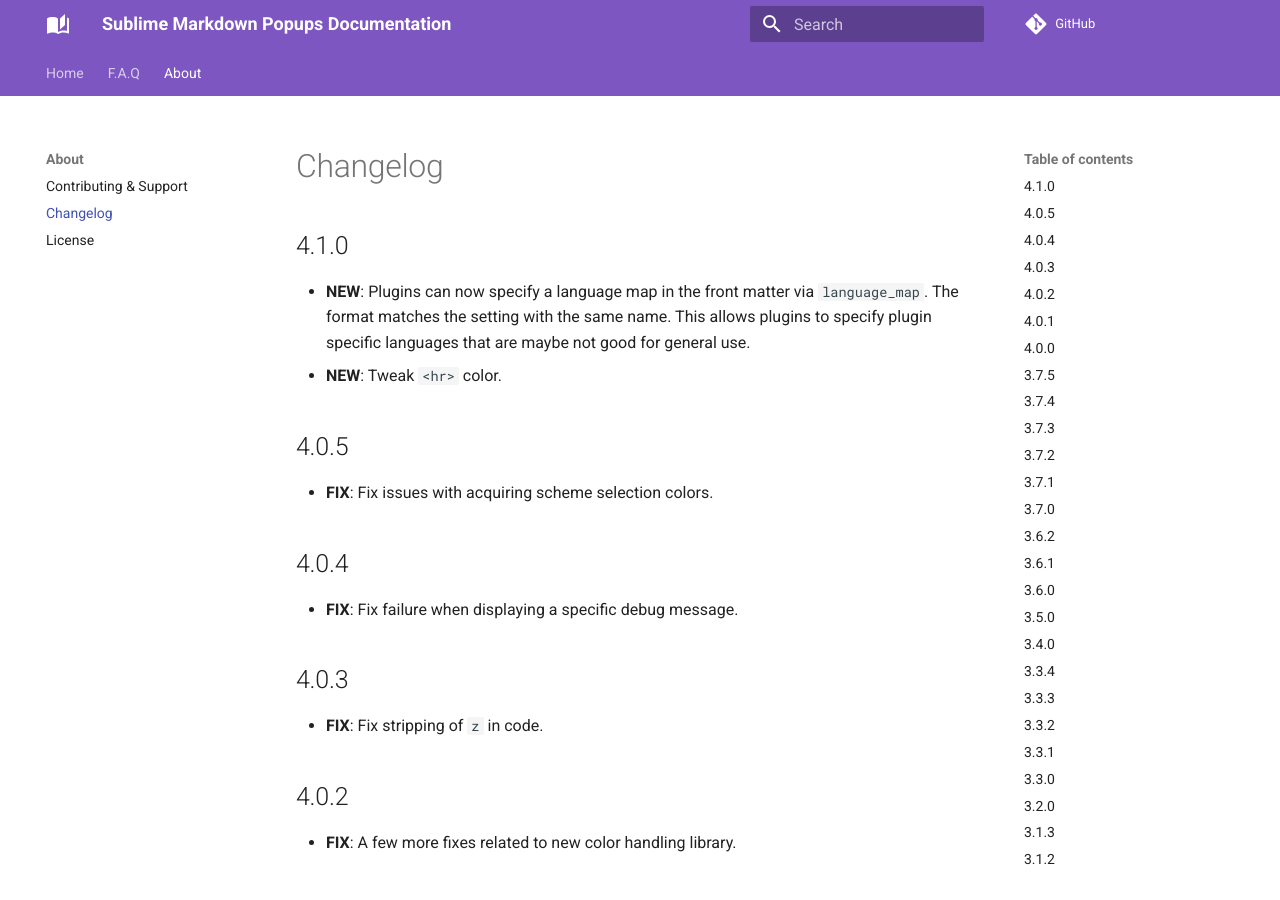
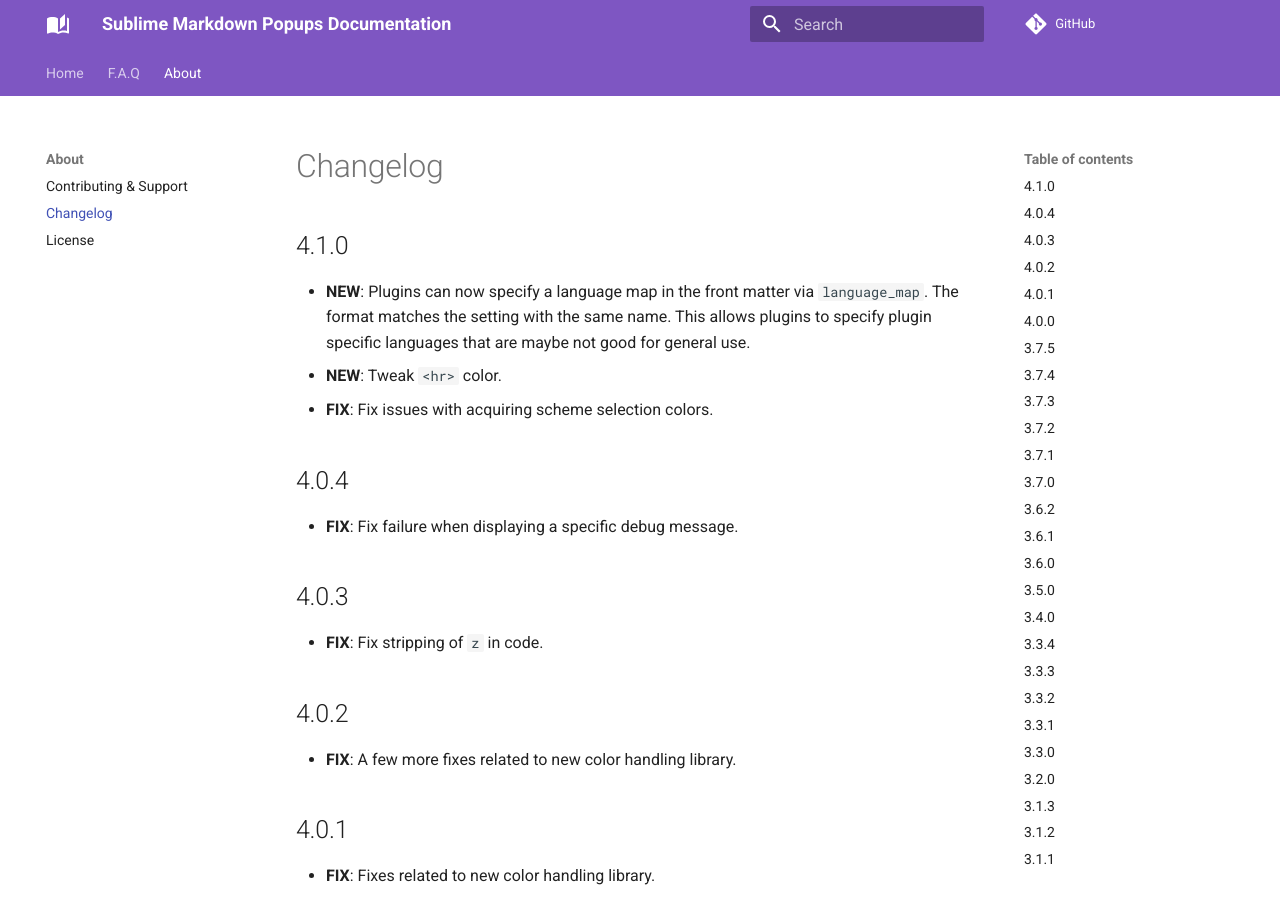
Before and after one commit to facelessuser/sublime-markdown-popups, an MkDocs documentation site: the page built from docs/src/markdown/about/changelog.md, in a window 1280 px wide and 900 px high. Built offline with MkDocs 1.6.1 and Material for MkDocs 9.7.7, drawn with Linux system fonts in a browser that asks for light colours; comment, search, counter and statistics services are not loaded.

Commit message:
Update changelog

```diff
--- a/docs/src/markdown/about/changelog.md
+++ b/docs/src/markdown/about/changelog.md
@@ -6,9 +6,6 @@
   setting with the same name. This allows plugins to specify plugin specific languages that are maybe not good for
   general use.
 - **NEW**: Tweak `<hr>` color.
-
-## 4.0.5
-
 - **FIX**: Fix issues with acquiring scheme selection colors.
 
 ## 4.0.4
```
